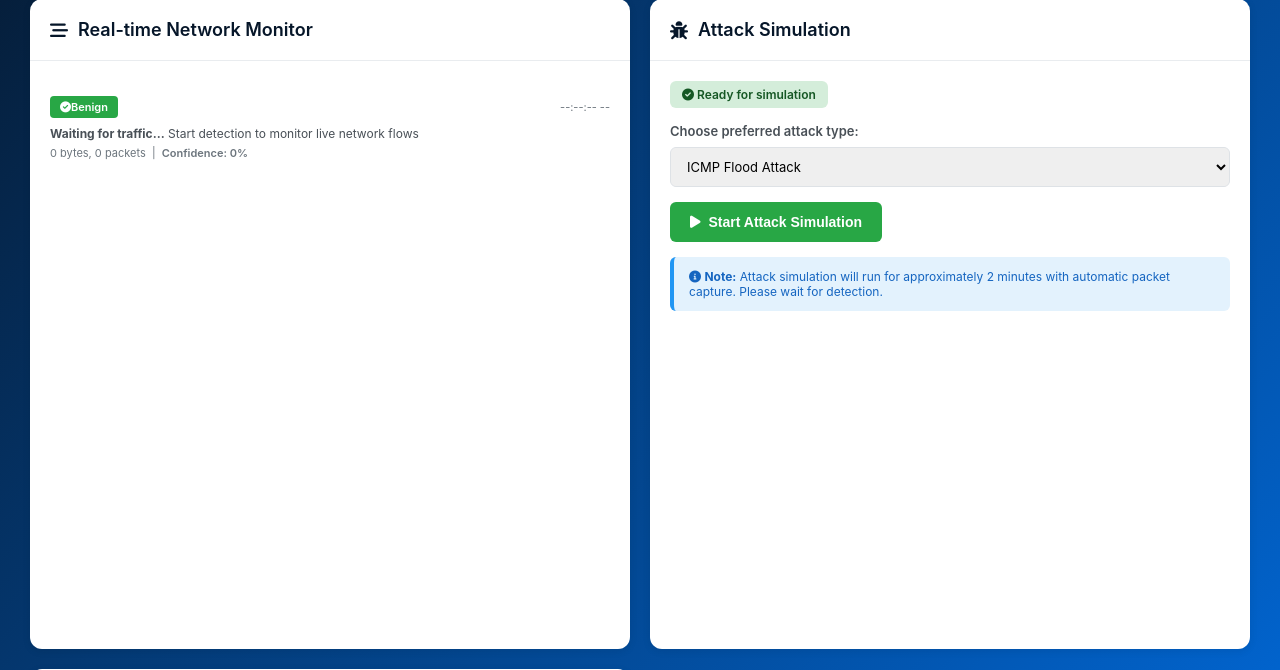
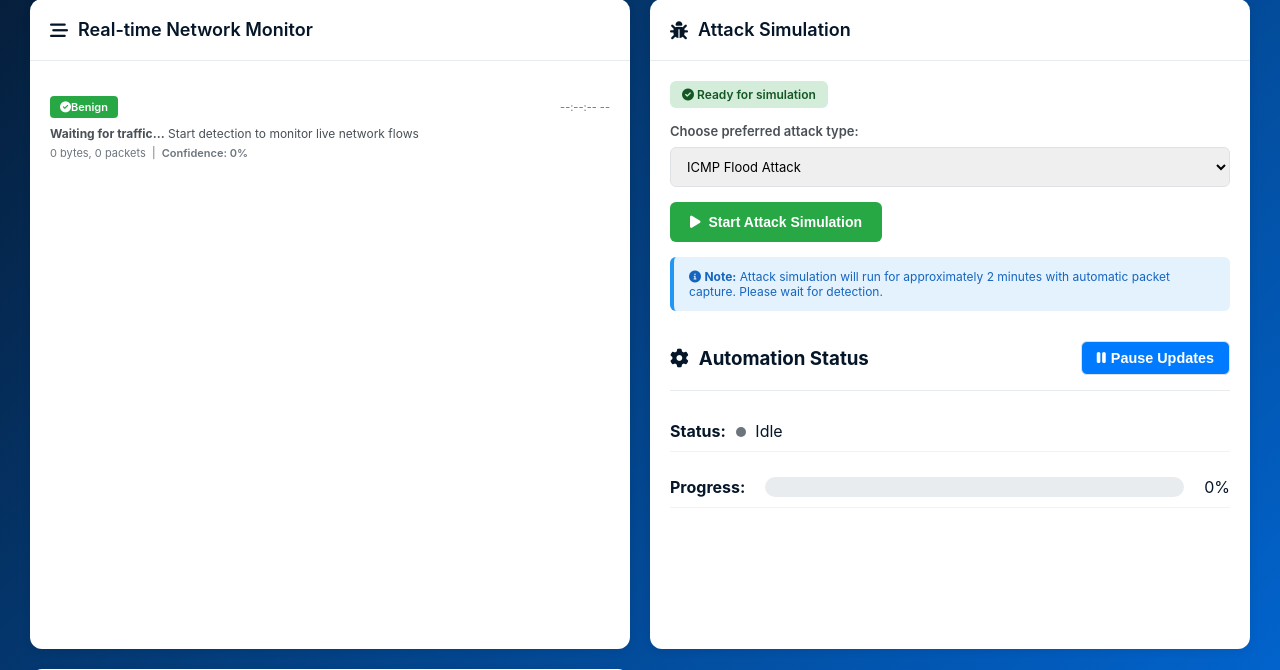
Before and after one commit to Siong23/zero-touch-5g-sec-ai, a Django app: page / in a window 1280 px wide. Shown: the part 251-921 px from the top of the page. Run offline with Django 4.2, Linux system fonts and the light colour scheme; some libraries are stand-ins or nearby versions.

Commit message:
Enhance automation status display with improved styling and functionality

```diff
--- a/backend/app/templates/index.html
+++ b/backend/app/templates/index.html
@@ -1194,14 +1194,13 @@
 
             createStatusElements() {
                 // Create automation status container if it doesn't exist
-                if (!document.getElementById('automation-status')) {
-                    const statusContainer = document.createElement('div');
-                    statusContainer.id = 'automation-status';
+                const statusContainer = document.getElementById('automation-status');
+                if (statusContainer) {
                     statusContainer.innerHTML = `
                         <div class="automation-header">
                             <h3><i class="fas fa-cog fa-spin" id="automation-icon"></i> Automation Status</h3>
                             <div class="automation-controls">
-                                <button id="toggle-polling" class="control-btn">
+                                <button id="toggle-polling" class="control-btn" style="color: white;">
                                     <i class="fas fa-pause"></i> Pause Updates
                                 </button>
                             </div>
@@ -1289,6 +1288,7 @@
                         margin-bottom: 20px;
                         border-bottom: 1px solid #e9ecef;
                         padding-bottom: 15px;
+                        padding-top: 30px;
                     }
 
                     .automation-header h3 {
@@ -1305,6 +1305,7 @@
                     }
 
                     .control-btn {
+                        font-weight: bold;
                         padding: 8px 15px;
                         font-size: 0.9rem;
                         border: 1px solid #dee2e6;
@@ -1323,6 +1324,7 @@
                     }
 
                     .status-info {
+                        color: #061629;
                         display: grid;
                         gap: 15px;
                         margin-bottom: 20px;
```
Also changed, not shown: 1 other file.
